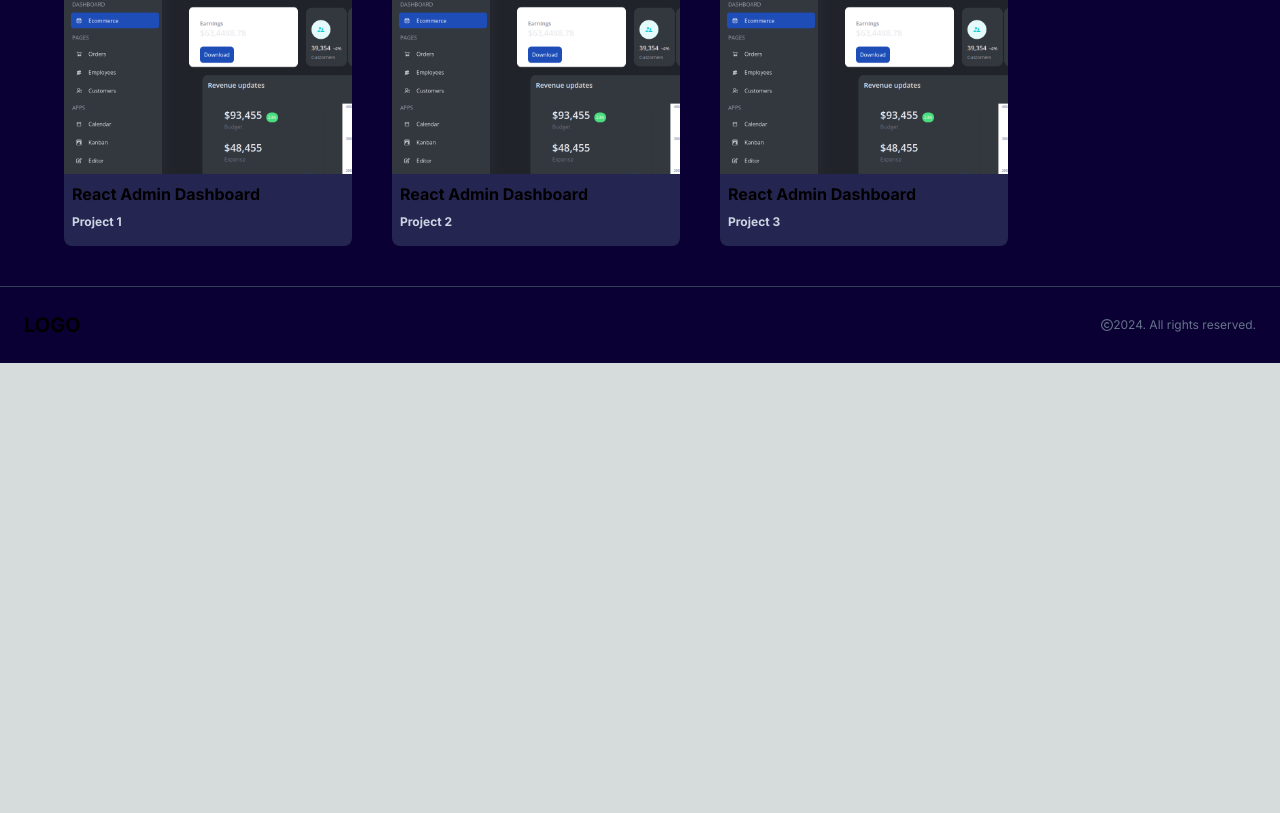
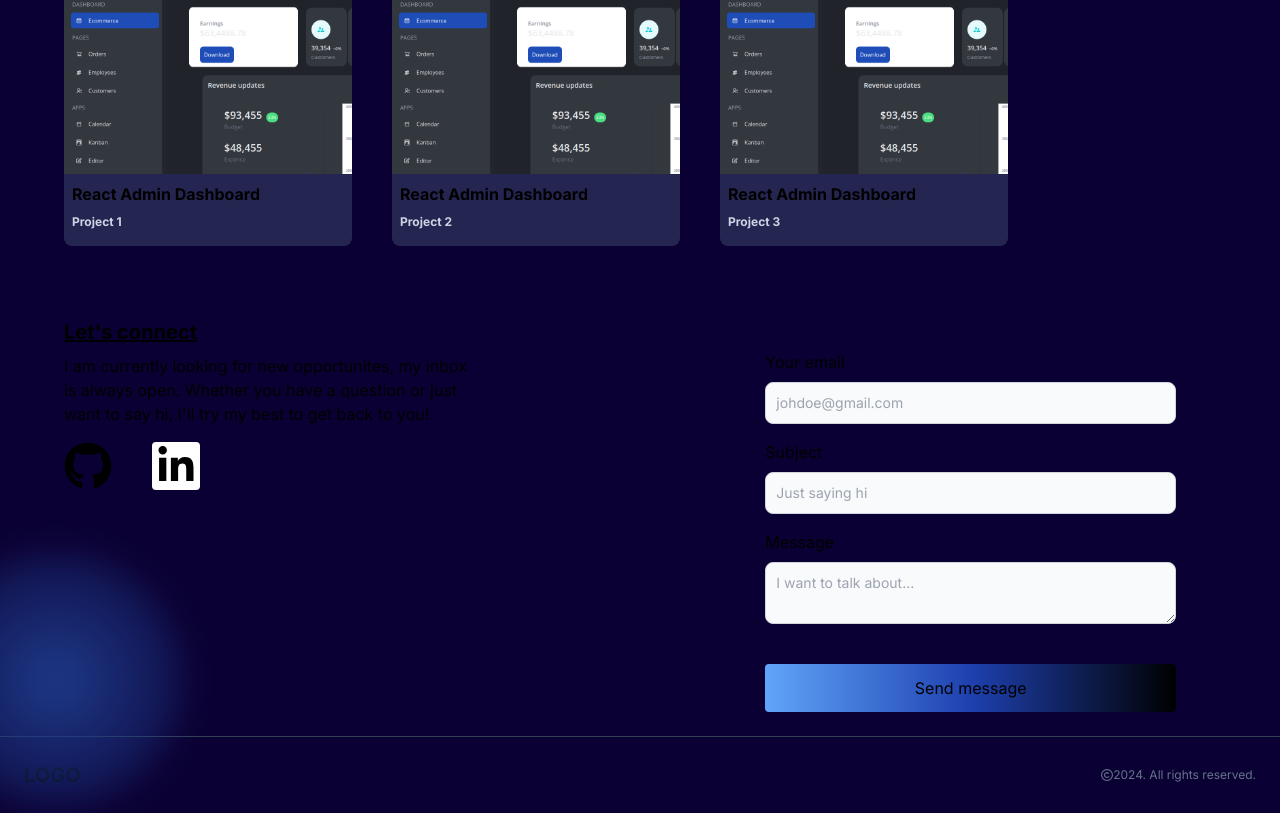
Before and after one commit to WahomeVincent/Portfolio-Website, a Next.js app: page / in a window 1280 px wide. Shown: the part 1116-1929 px from the top of the page. Before the commit the page ends 1479 px from the top, so only its background shows below. Built offline with nearby package versions, Linux system fonts and the light colour scheme.

Commit message:
Design the email section and implement receiving emails using the 'resend' package

```diff
--- /dev/null
+++ b/src/app/api/send/route.js
@@ -0,0 +1,31 @@
+// import { EmailTemplate } from '../../../components/EmailTemplate';
+import { NextResponse } from 'next/server';
+import { Resend } from 'resend';
+
+const resend = new Resend(process.env.RESEND_API_KEY);
+const fromEmail = process.env.FROM_EMAIL;
+
+export async function POST(req, res) {
+  const { email, subject, message } = await req.json();
+  // console.log(email, subject, message);
+
+  try {
+    const data = await resend.emails.send({
+      from: fromEmail,
+      to: ['vincentwahome100@gmail.com', email],
+      subject: subject,
+      react: (
+        <>
+          <h1>{subject}</h1>
+          <p>Thank you for contacting us.</p>
+          <p>New message submitted.</p>
+          <p>{message}</p>
+        </>
+      )
+    });
+
+    return NextResponse.json(data);
+  } catch (error) {
+    return NextResponse.json({ error });
+  }
+}
--- /dev/null
+++ b/src/app/components/EmailSection.jsx
@@ -0,0 +1,128 @@
+"use client"
+import React, { useState } from 'react'
+import Link from 'next/link'
+import { FaLinkedinIn } from "react-icons/fa";
+import { FaGithub } from "react-icons/fa";
+
+function EmailSection() {
+
+    const [emailSubmitted, setEmailSubmitted] = useState()
+
+    const [data, setData] = useState({
+        email:'',
+        subject:'',
+        message:''
+    })
+
+    function handleInputChange(e){
+        const {name, value} = e.target
+        setData(prevE => {
+            return{
+            ...prevE, [name] : value
+            }
+        })
+    }
+
+    async function handleSubmit(e) {
+        e.preventDefault()
+
+        const JSONdata = JSON.stringify(data);
+        const endpoint = '/api/send';
+
+        const options = {
+            method: 'POST',
+            headers: {
+                'Content-Type': 'application/json',
+            },
+            body: JSONdata
+        }
+
+        const response = await fetch(endpoint, options);
+        const resData = await response.json()
+        // console.log(resData);
+        if(response.status === 200){
+            console.log('Message sent.');
+            setEmailSubmitted(true)
+            setData({
+                email:'',
+                subject:'',
+                message:''
+            }
+            )
+        }
+    }
+
+
+  return (
+    <section  className='m-6 md:flex md:justify-between relative'>
+        <div className='hidden md:block bg-[radial-gradient(ellipse_at_center,_var(--tw-gradient-stops))] from-blue-900 to-transparent rounded-full h-64 w-64 z-0 blur-lg absolute -bottom-24 -left-24'></div>
+        <div className='md:w-1/3 md:ml-10 '>
+            <h1 className='text-xl font-bold underline my-2'>Let's connect</h1>
+            <p>
+                I am currently looking for new opportunites, my inbox is always open. Whether you have a question or just want to say hi, I'll try my best to get back to you!
+            </p>
+
+            <div className='flex items-center my-4 gap-6 md:gap-10'>
+                <Link href='https://github.com/WahomeVincent'>
+                    {/* <Image src={GithubLogo} alt='github icon' className='bg-white rounded-full md:h-16 md:w-16' /> */}
+                    <FaGithub className='text-5xl hover:text-black'/>
+                </Link>
+                <Link href='https://www.linkedin.com/in/vincent-wahome-717602246'>
+                    {/* <Image src={LinkedInLogo} alt='linkedin icon' className='md:h-16 md:w-16'/> */}
+                    <FaLinkedinIn  className='bg-white text-black text-5xl p-1 rounded hover:bg-blue-500'/>
+                </Link>
+            </div>
+
+        </div>
+
+
+                <form onSubmit={handleSubmit} className='flex flex-col gap-2 mt-10 md:w-1/3 md:mr-20'>
+                    <label htmlFor='email'>Your email</label>
+                    <input
+                        type='email'
+                        id='email'
+                        value={data.email}
+                        onChange={handleInputChange}
+                        required
+                        name='email'
+                        placeholder='johdoe@gmail.com'
+                        className="bg-gray-50 border border-gray-300 text-gray-900 text-sm rounded-lg focus:ring-blue-500 focus:border-blue-500 focus:outline-none block w-full p-2.5 dark:bg-gray-700 dark:border-gray-600 dark:placeholder-gray-400 dark:text-white dark:focus:ring-blue-500 dark:focus:border-blue-500 mb-2"
+                    />
+
+                    <label htmlFor='subject'>Subject</label>
+                    <input
+                        type='text'
+                        id='subject'
+                        value={data.subject}
+                        onChange={handleInputChange}
+                        required
+                        name='subject'
+                        placeholder='Just saying hi'
+                        className="bg-gray-50 border border-gray-300 text-gray-900 text-sm rounded-lg focus:ring-blue-500 focus:outline-none focus:border-blue-500  block w-full p-2.5 dark:bg-gray-700 dark:border-gray-600 dark:placeholder-gray-400 dark:text-white dark:focus:ring-blue-500 dark:focus:border-blue-500 mb-2"
+                    />
+
+
+                    <label htmlFor='message'>Message</label>
+                    <textarea
+                        name='message'
+                        id='message'
+                        value={data.message}
+                        onChange={handleInputChange}
+                        required
+                        placeholder='I want to talk about...'
+                        className="bg-gray-50 border border-gray-300 text-gray-900 text-sm rounded-lg focus:ring-blue-500 focus:border-blue-500 focus:outline-none block w-full p-2.5  dark:bg-gray-700 dark:border-gray-600 dark:placeholder-gray-400 dark:text-white dark:focus:ring-blue-500 dark:focus:border-blue-500 mb-2"
+                    />
+
+                    <button type='submit' className='bg-gradient-to-r from-blue-400 via-blue-800 to-black hover:bg-red-600 py-2 md:py-3 rounded mt-6'>
+                        Send message
+                    </button>
+                    {emailSubmitted &&
+                            <p className='text-green-500 text-sm'>Email sent successfully!</p>
+                    }
+                </form>
+
+    </section>
+  )
+}
+
+export default EmailSection
--- a/src/app/page.js
+++ b/src/app/page.js
@@ -12,7 +12,7 @@ export default function Home() {
         <HeroSection />
         <About />
         <ProjectSection />
-
+        <EmailSection />
         <Footer />
     </main>
   );
```
Also changed, not shown: public/assests/github.png (added), public/assests/linkedin.png (added).
